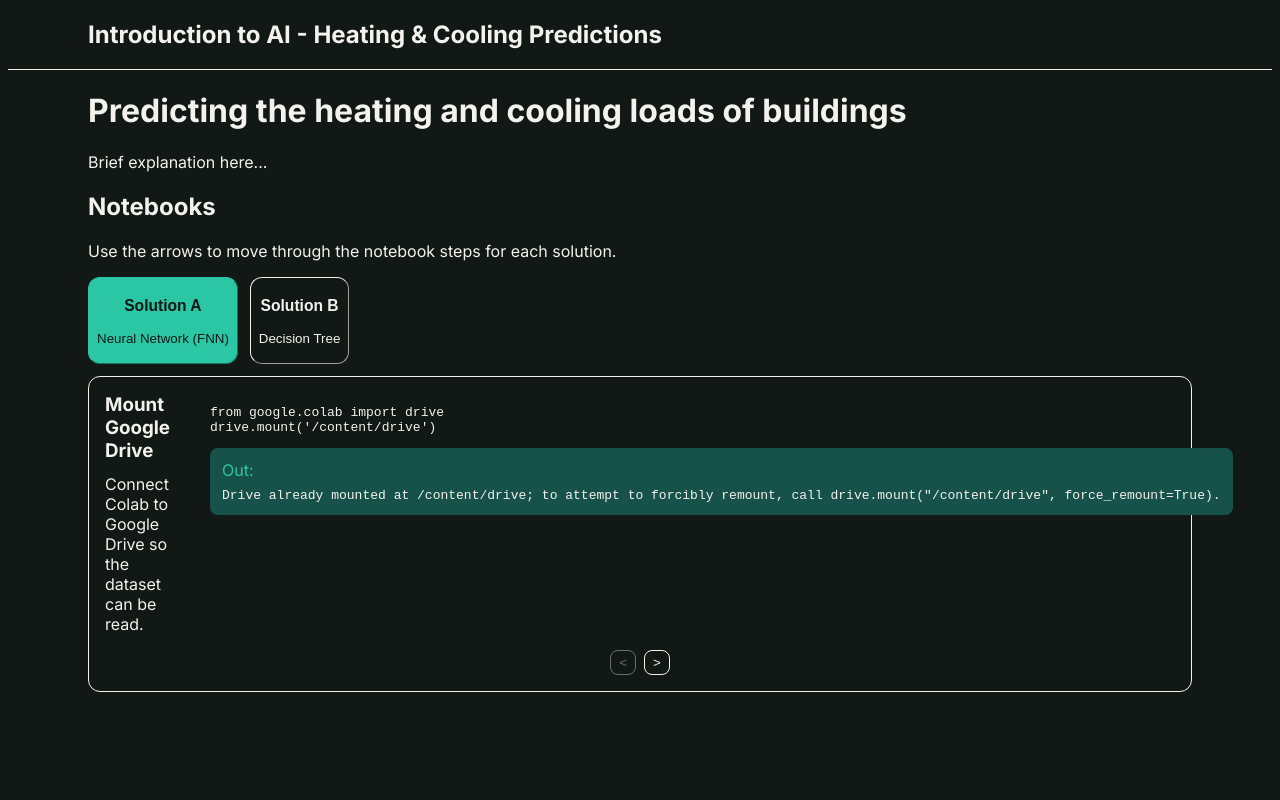
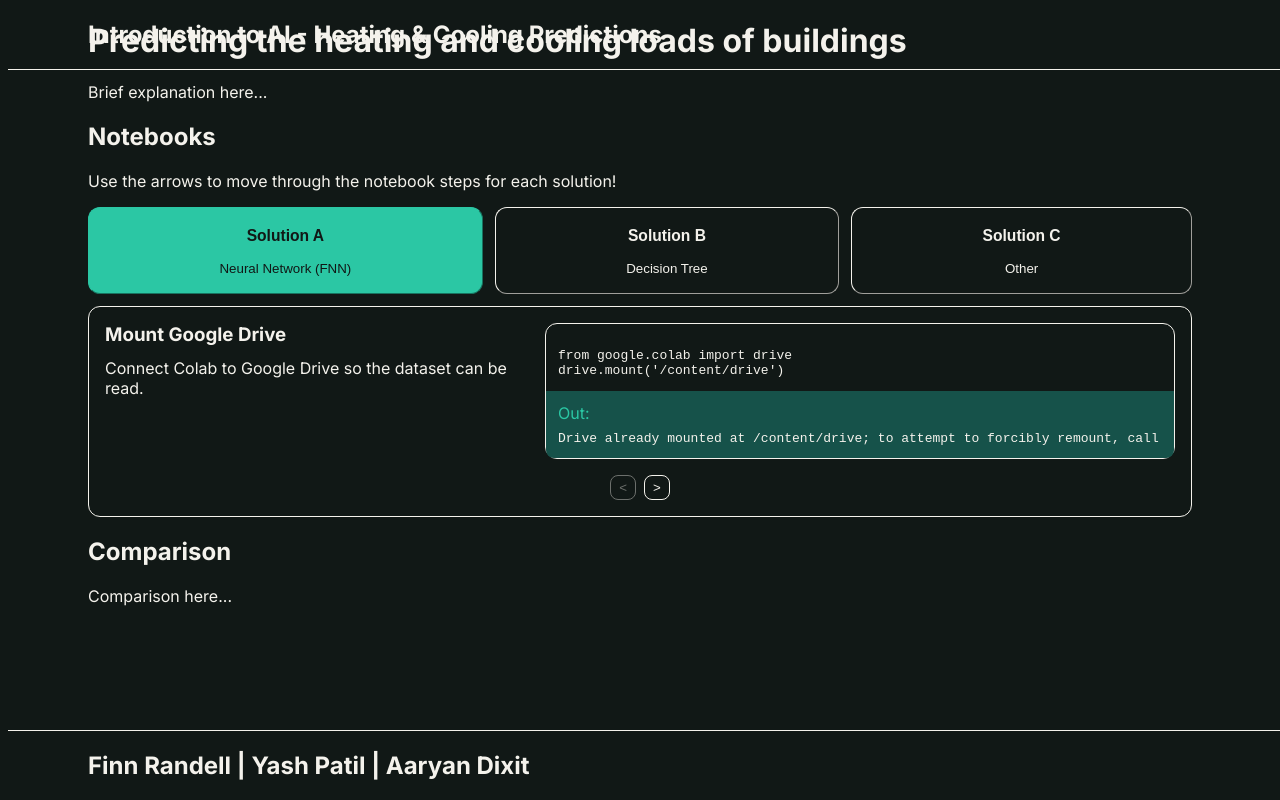
Before and after one commit to finngrandell/introduction-to-ai-interface, a React (Vite) app: page / in a window 1280 px wide. Built offline with nearby package versions, Linux system fonts and the light colour scheme.

Commit message:
refined page layout

```diff
--- a/src/App.jsx
+++ b/src/App.jsx
@@ -7,10 +7,14 @@ export default function App() {
 
   return (
     <div className="w-full h-full">
-      <div className="px-20"> {/* Header */}
-        <h2 className="text-white">Introduction to AI - Heating & Cooling Predictions</h2>
+
+      <div className="absolute top-0 w-full"> {/* Header */}
+         <div className="px-20">
+          <h2 className="text-white">Introduction to AI - Heating & Cooling Predictions</h2>
+        </div>
+        <div className="h-1px bg-white w-full"></div>
       </div>
-      <div className="h-1px bg-white w-full"></div>
+
       <div className="px-20 text-white"> {/* Body */}
         <div>
           <h1>Predicting the heating and cooling loads of buildings</h1>
@@ -20,12 +24,13 @@ export default function App() {
         <div>
           <div>
             <h2>Notebooks</h2>
-            <p>Use the arrows to move through the notebook steps for each solution.</p>
+            <p>Use the arrows to move through the notebook steps for each solution!</p>
 
             <div>
-              <div className="flex gap-3 items-left">
+              <div className="flex gap-3 justify-center w-full">
                 <SolutionSelector title="Solution A" subtitle="Neural Network (FNN)" isSelected={solutionSelected == 'a'} onClick={() => setSolutionSelected('a')}/>
                 <SolutionSelector title="Solution B" subtitle="Decision Tree" isSelected={solutionSelected == 'b'} onClick={() => setSolutionSelected('b')}/>
+                <SolutionSelector title="Solution C" subtitle="Other" isSelected={solutionSelected == 'c'} onClick={() => setSolutionSelected('c')}/>
               </div>
             </div>
 
@@ -39,6 +44,19 @@ export default function App() {
 
           </div>
         </div>
+
+        <div>
+          <h2>Comparison</h2>
+          <p>Comparison here...</p>
+        </div>
+
+      </div>
+
+      <div className="absolute bottom-0 w-full"> {/* Footer */}
+        <div className="h-1px bg-white w-full"></div>
+        <div className="px-20">
+          <h2 className="text-white">Finn Randell | Yash Patil | Aaryan Dixit</h2>
+        </div>
       </div>
     </div>
   )
--- a/src/components/SolutionSelector.jsx
+++ b/src/components/SolutionSelector.jsx
@@ -1,6 +1,6 @@
 function SolutionSelector({title, subtitle, isSelected, onClick}){
     return (
-        <button className={`w-grow h-grow border border-rounded border-[1px] border-rounded-[12px] py-1 px-2 ${isSelected ? 'bg-teal text-ink border-teal' : 'bg-ink text-white border-white'}`} onClick={onClick}>
+        <button className={`flex-grow-1 flex-shrink-1 border border-rounded border-[1px] border-rounded-[12px] py-1 px-2 ${isSelected ? 'bg-teal text-ink border-teal' : 'bg-ink text-white border-white'}`} onClick={onClick}>
             <div>
                 <h3>{title}</h3>
                 <p>{subtitle}</p>
--- a/src/components/SolutionWindow.jsx
+++ b/src/components/SolutionWindow.jsx
@@ -8,29 +8,23 @@ function SolutionWindow({solution}){
     const [stepIndex, setStepIndex] = useState(0);
     const steps = solutions[solution];
 
-    if (!steps) {
-        return (
-            <div className="mt-3 border border-solid border-white rounded-[12px] p-4">
-                <p>This solution isn't available yet.</p>
-            </div>
-        );
-    }
+    if (!steps) return;
 
     const step = steps[stepIndex];
 
     return (
         <div className="mt-3 border border-solid border-white rounded-[12px] p-4 ">
-            <div className="flex gap-10 w-full">
-                <div className="flex flex-4 justify-between items-top gap-3">
+            <div className="grid grid-cols-[2fr_3fr] gap-5 w-full">
+                <div className="min-w-0">
                     <div>
                         <h3 className="m-0">{step.title}</h3>
                         <p className="m-0 mt-3">{step.subtitle}</p>
                     </div>
                 </div>
-                <div className="flex-6 w-full">
-                    <pre className="mt-3 overflow-x-auto"><code>{step.code}</code></pre>
+                <div className="min-w-0 border border-solid border-1px border-white rounded rounded-[12px] pt-3">
+                    <pre className="mt-3 overflow-x-auto mx-3"><code>{step.code}</code></pre>
                     {step.outputs.length > 0 && (
-                        <div className="mt-3 bg-deep-teal rounded-[8px] p-3">
+                        <div className="bg-deep-teal rounded-b-[8px] rounded-t-[0px] p-3">
                             <p className="m-0 mb-2 text-teal">Out:</p>
                             {step.outputs.map((output, index) => (
                                 output.type === "image"
@@ -42,8 +36,8 @@ function SolutionWindow({solution}){
                 </div>
             </div>
             <div className="w-full flex justify-center gap-2 shrink-0 mt-4">
-                <button className="px-2 py-1 bg-ink text-white border border-solid border-white rounded-[8px] disabled:opacity-40" aria-label="Previous step" disabled={stepIndex === 0} onClick={() => setStepIndex(stepIndex - 1)}>{"<"}</button>
-                <button className="px-2 py-1 bg-ink text-white border border-solid border-white rounded-[8px] disabled:opacity-40" aria-label="Next step" disabled={stepIndex === steps.length - 1} onClick={() => setStepIndex(stepIndex + 1)}>{">"}</button>
+                <button className="px-2 py-1 bg-ink text-white border border-solid border-white rounded-[8px] disabled:opacity-40" disabled={stepIndex === 0} onClick={() => setStepIndex(stepIndex - 1)}>{"<"}</button>
+                <button className="px-2 py-1 bg-ink text-white border border-solid border-white rounded-[8px] disabled:opacity-40" disabled={stepIndex === steps.length - 1} onClick={() => setStepIndex(stepIndex + 1)}>{">"}</button>
             </div>
         </div>
     );
```
